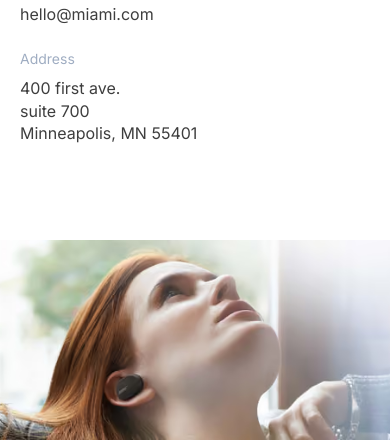
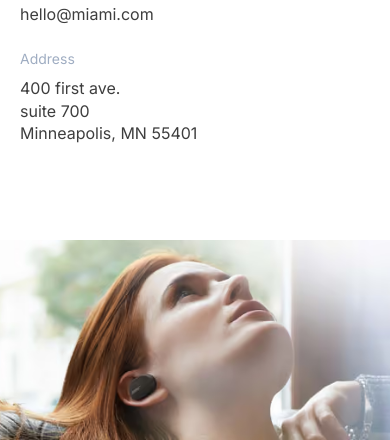
Before and after one commit to ShynkarenkoDamian/landing-bose, a Node project: template src/pages/index.pug in a window 390 px wide. Shown: the part 4327-4767 px from the top of the page. Run offline with Node 20 templates, Linux system fonts and the light colour scheme; the template is opened without the code that fills it, so the values that code supplies are empty; style sheets or scripts are compiled from the project's sources; some libraries are stand-ins or nearby versions.

Commit message:
fix(lower-banner): crop the shared source with Figma offsets
The banner uses one production JPEG for all widths. Mobile now shifts
the crop with an object-position token so the visible viewport matches
the provided mobile reference; tablet and desktop keep the centered crop.

```diff
--- a/src/styles/components/_lower-banner.scss
+++ b/src/styles/components/_lower-banner.scss
@@ -18,16 +18,24 @@
     width: 100%;
     height: 100%;
     object-fit: cover;
-    object-position: center center;
+    object-position: var(--image-position-lower-banner-mobile);
   }
 
   @include abstracts.mq(tablet-reference) {
+    .lower-banner__image {
+      object-position: var(--image-position-lower-banner-tablet);
+    }
+
     .lower-banner {
       height: var(--size-banner-height-tablet);
     }
   }
 
   @include abstracts.mq(desktop-reference) {
+    .lower-banner__image {
+      object-position: var(--image-position-lower-banner-desktop);
+    }
+
     .lower-banner {
       height: var(--size-banner-height-desktop);
     }
```
